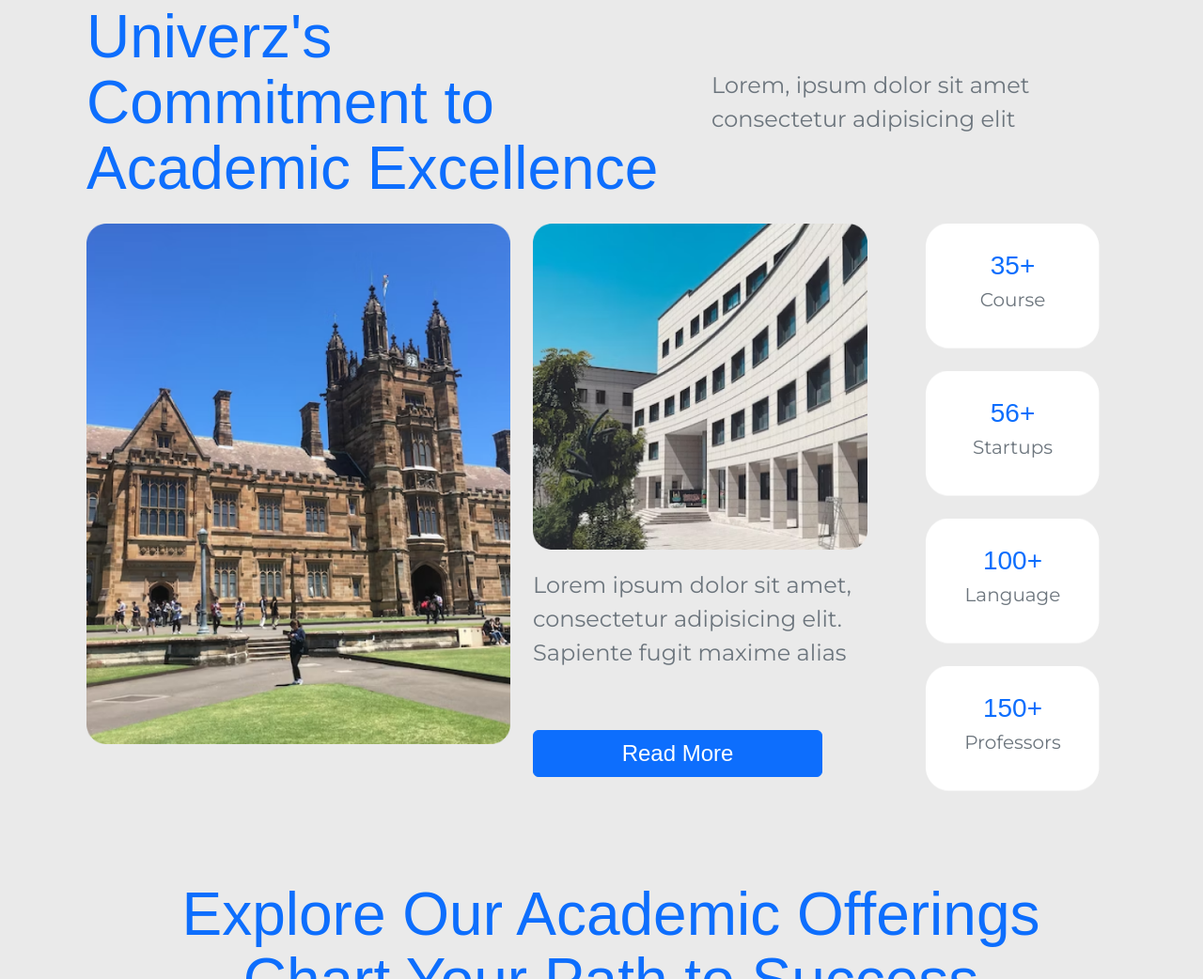
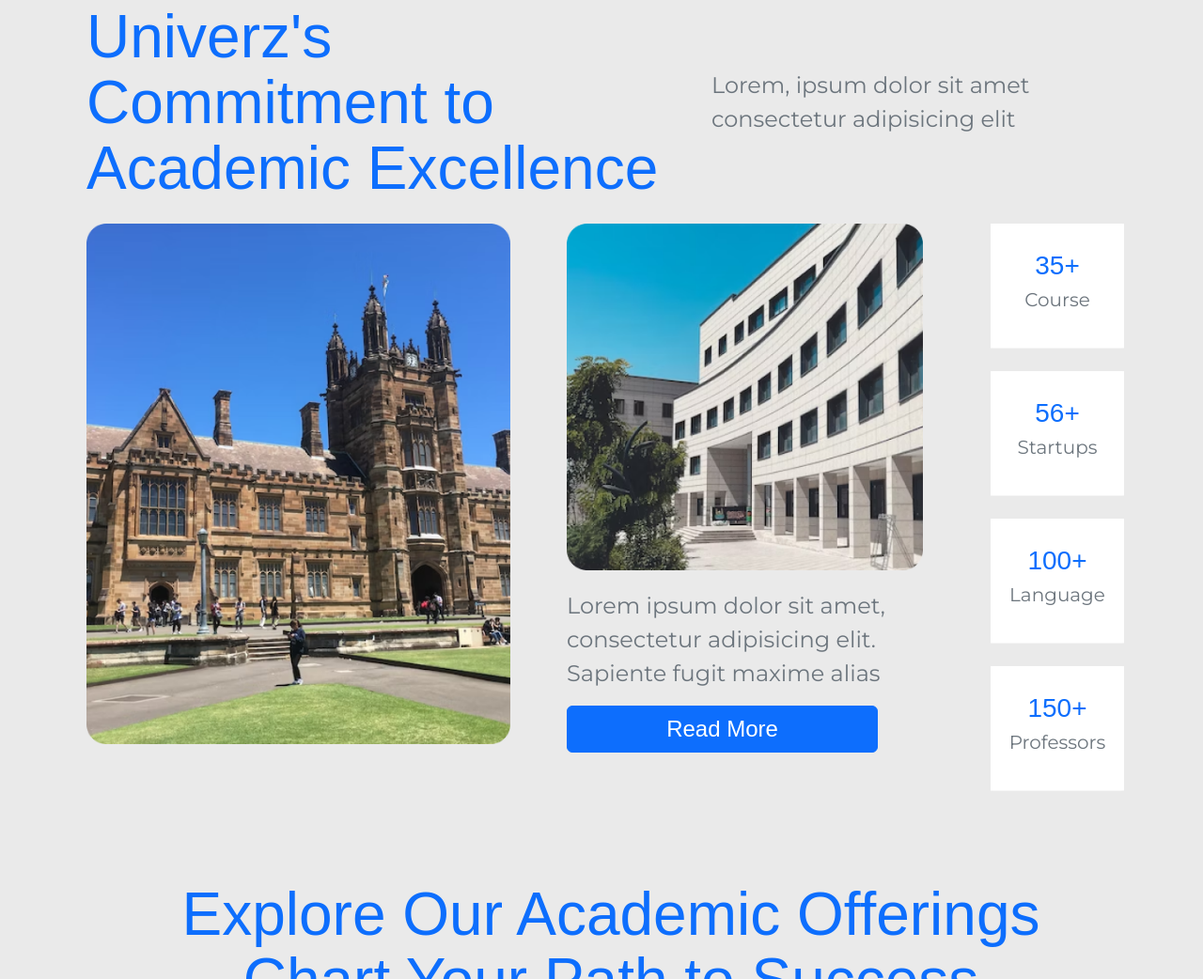
Before and after one commit to FLAG-Full-Stack-exercises/css3-exs, a plain HTML site: page ex12/index.html in a window 1280 px wide. Shown: the part 1092-2134 px from the top of the page at 94% size. Drawn offline with nearby package versions, Linux system fonts and the light colour scheme; a web font is replaced by a local one.

Commit message:
Fixed columns

```diff
--- a/ex12/index.html
+++ b/ex12/index.html
@@ -116,14 +116,14 @@
                 <div class="col-5">
                     <img class="img-fluid" src="/img/photo1.png" alt="photo1">
                 </div>
-                <div class="col-4 d-flex flex-column">
+                <div class="col-5 d-flex flex-column pe-5 ps-5">
                     <img class="img-fluid mb-3" src="/img/photo2.png" alt="photo2">
                     <p class="text-secondary mt-1 fs-4">
                         Lorem ipsum dolor sit amet, consectetur adipisicing elit. Sapiente fugit maxime alias
                     </p>
-                    <button type="button" class="btn sptitle mt-5 btn-primary fs-4 me-5">Read More</button>
+                    <button type="button" class="btn sptitle btn-primary fs-4 me-5">Read More</button>
                 </div>
-                <div class="col-3">
+                <div class="col-2">
                     <div class="container-fluid text-center mb-4">
                         <div class="bg-image pt-4" style="background: url(/img/bg2.png) center no-repeat; height: 133px;">
                             <span class="text-primary sptitle fs-3">35+</span>
```
